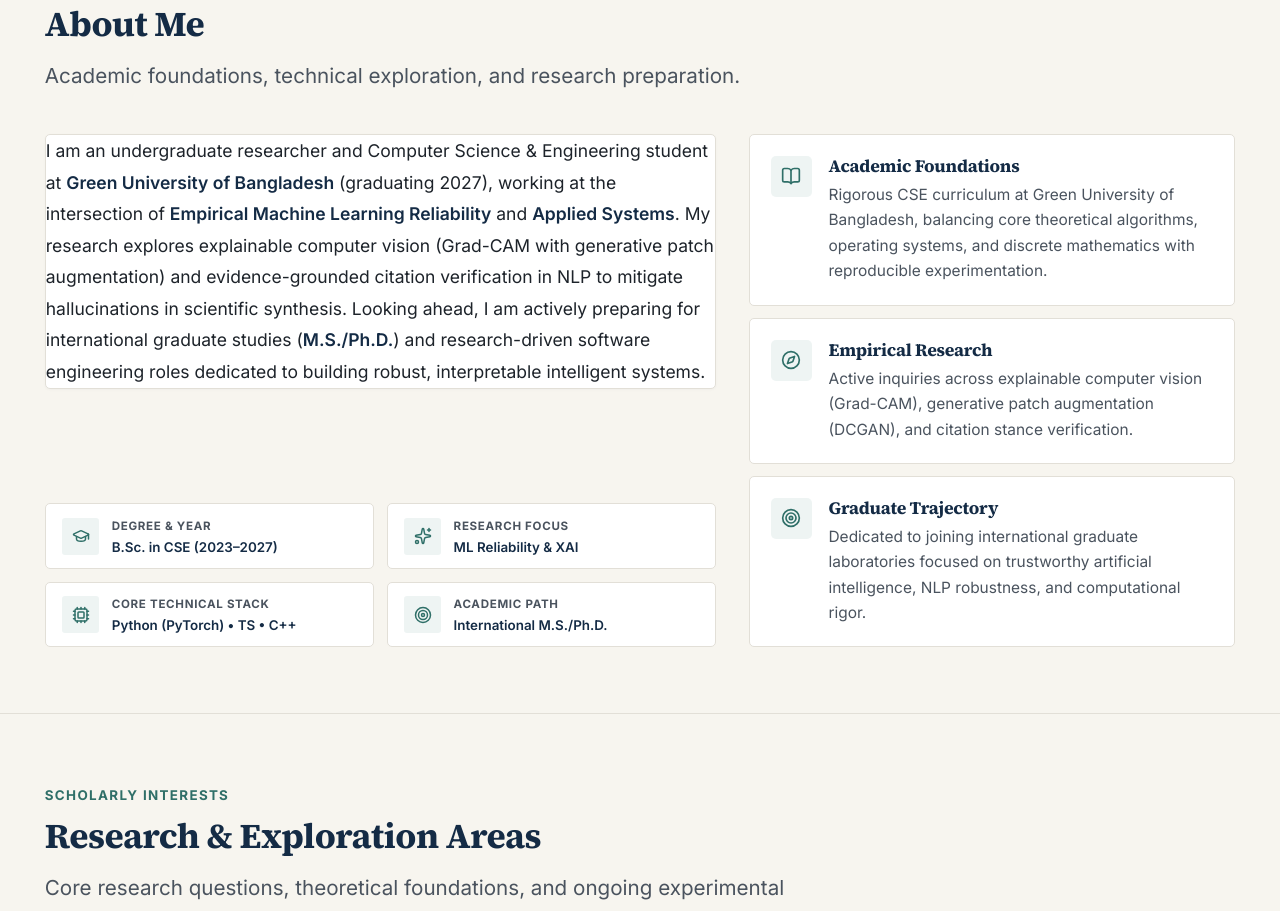
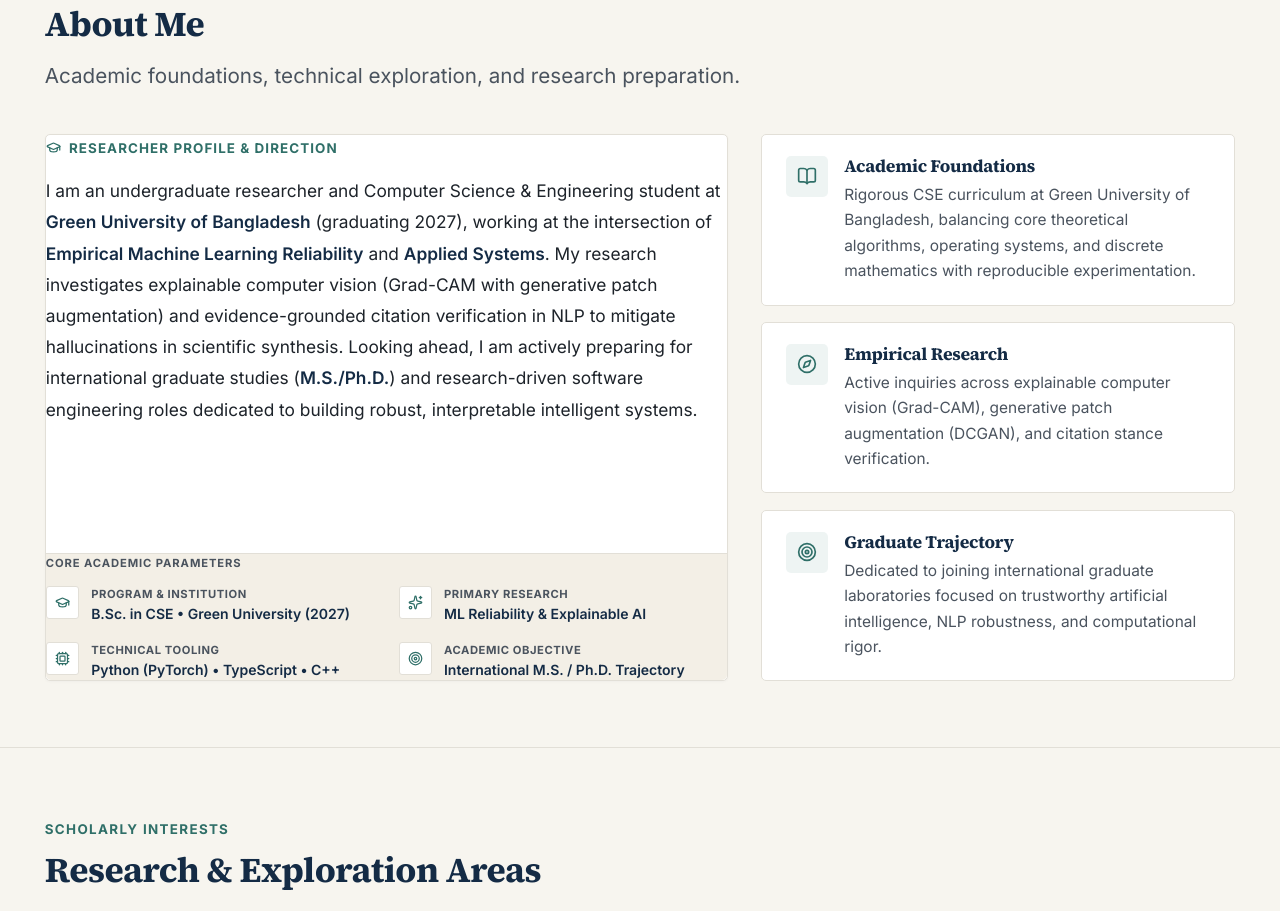
Before and after one commit to ekraislam/academic-portfolio, a React (Vite) app: page / in a window 1280 px wide. Shown: the part 900-1811 px from the top of the page. Built offline with nearby package versions, Linux system fonts and the light colour scheme.

Commit message:
feat: implement unified academic dossier card layout to eliminate gaps and achieve visual symmetry

```diff
--- a/src/sections/About.css
+++ b/src/sections/About.css
@@ -1,33 +1,50 @@
 /* ==========================================================================
-   About Section Styles
+   About Section Styles - Unified Academic Dossier
    ========================================================================== */
 
 .about-grid {
   display: grid;
-  grid-template-columns: 1.16fr 0.84fr;
+  grid-template-columns: 1.18fr 0.82fr;
   gap: var(--space-8);
   align-items: stretch;
 }
 
-.about-text-column {
+/* Left Column: Unified Academic Dossier Card */
+.about-dossier-card {
+  background-color: var(--color-white);
+  border: 1px solid var(--color-border);
+  border-radius: var(--radius-sm);
   display: flex;
   flex-direction: column;
   justify-content: space-between;
-  gap: var(--space-4);
+  box-shadow: 0 1px 3px rgba(20, 43, 69, 0.03);
+  transition: border-color var(--transition-fast);
 }
 
-.about-narrative-card {
-  background-color: var(--color-white);
-  border: 1px solid var(--color-border);
-  border-radius: var(--radius-sm);
-  padding: var(--space-6) var(--space-7);
-  box-shadow: 0 1px 3px rgba(20, 43, 69, 0.03);
+.about-dossier-card:hover {
+  border-color: var(--color-border-secondary);
+}
+
+.dossier-narrative {
+  padding: var(--space-7);
+}
+
+.dossier-eyebrow {
+  display: inline-flex;
+  align-items: center;
+  gap: var(--space-2);
+  font-size: var(--text-xs);
+  font-weight: 700;
+  text-transform: uppercase;
+  letter-spacing: 0.08em;
+  color: var(--color-teal);
+  margin-bottom: var(--space-4);
 }
 
 .about-lead-paragraph {
-  font-size: var(--text-base);
+  font-size: 1.05rem;
   color: var(--color-charcoal);
-  line-height: var(--leading-relaxed);
+  line-height: 1.8;
   margin: 0;
   text-align: left;
 }
@@ -37,78 +54,87 @@
   font-weight: 600;
 }
 
-/* Fast-Facts Highlights Grid */
-.about-highlights-grid {
+/* Integrated Parameters Section (Bottom half of the dossier) */
+.dossier-meta-section {
+  padding: var(--space-5) var(--space-7) var(--space-6);
+  background-color: var(--color-cream-subtle);
+  border-top: 1px solid var(--color-border);
+  border-bottom-left-radius: var(--radius-sm);
+  border-bottom-right-radius: var(--radius-sm);
+}
+
+.dossier-meta-heading {
+  display: block;
+  font-size: 0.68rem;
+  text-transform: uppercase;
+  font-weight: 700;
+  letter-spacing: 0.08em;
+  color: var(--color-charcoal-muted);
+  margin-bottom: var(--space-3);
+}
+
+.dossier-meta-grid {
   display: grid;
   grid-template-columns: repeat(2, 1fr);
+  gap: var(--space-4) var(--space-6);
+}
+
+.dossier-meta-item {
+  display: flex;
+  align-items: flex-start;
   gap: var(--space-3);
 }
 
-.about-highlight-card {
+.meta-icon-pill {
+  width: 2rem;
+  height: 2rem;
+  border-radius: var(--radius-xs);
   background-color: var(--color-white);
   border: 1px solid var(--color-border);
-  border-radius: var(--radius-sm);
-  padding: var(--space-3) var(--space-4);
-  display: flex;
-  align-items: center;
-  gap: var(--space-3);
-  transition: all var(--transition-fast);
-}
-
-.about-highlight-card:hover {
-  border-color: var(--color-border-secondary);
-  box-shadow: 0 2px 8px rgba(20, 43, 69, 0.04);
-}
-
-.highlight-icon-box {
-  width: 2.25rem;
-  height: 2.25rem;
-  border-radius: var(--radius-xs);
-  background-color: var(--color-teal-soft);
   color: var(--color-teal);
   display: flex;
   align-items: center;
   justify-content: center;
   flex-shrink: 0;
+  margin-top: 1px;
 }
 
-.highlight-info {
+.meta-text-block {
   display: flex;
   flex-direction: column;
   min-width: 0;
 }
 
-.highlight-label {
-  font-size: 0.7rem;
+.meta-label {
+  font-size: 0.68rem;
   text-transform: uppercase;
   font-weight: 700;
-  letter-spacing: 0.06em;
+  letter-spacing: 0.05em;
   color: var(--color-charcoal-muted);
   margin-bottom: 2px;
 }
 
-.highlight-value {
-  font-size: var(--text-xs);
+.meta-value {
+  font-size: 0.85rem;
   font-weight: 600;
   color: var(--color-navy);
   line-height: 1.35;
-  white-space: nowrap;
-  overflow: hidden;
-  text-overflow: ellipsis;
+  white-space: normal;
+  word-break: break-word;
 }
 
-/* Pillars Column */
+/* Right Column: 3 Pillars */
 .about-pillars-column {
   display: flex;
   flex-direction: column;
   justify-content: space-between;
-  gap: var(--space-3);
+  gap: var(--space-4);
 }
 
 .pillar-card {
   display: flex;
   gap: var(--space-4);
-  padding: var(--space-5);
+  padding: var(--space-5) var(--space-6);
   background-color: var(--color-white);
   border: 1px solid var(--color-border);
   border-radius: var(--radius-sm);
@@ -153,24 +179,25 @@
   margin: 0;
 }
 
-/* Responsive Breakpoints */
-@media (max-width: 960px) {
+/* Responsive */
+@media (max-width: 1024px) {
   .about-grid {
     grid-template-columns: 1fr;
     gap: var(--space-6);
   }
+}
 
-  .highlight-value {
-    white-space: normal;
+@media (max-width: 600px) {
+  .dossier-meta-grid {
+    grid-template-columns: 1fr;
+    gap: var(--space-3);
+  }
+
+  .dossier-narrative {
+    padding: var(--space-5);
+  }
+
+  .dossier-meta-section {
+    padding: var(--space-4) var(--space-5) var(--space-5);
   }
 }
-
-@media (max-width: 540px) {
-  .about-highlights-grid {
-    grid-template-columns: 1fr;
-  }
-
-  .about-narrative-card {
-    padding: var(--space-5);
-  }
-}
--- a/src/sections/About.tsx
+++ b/src/sections/About.tsx
@@ -16,61 +16,68 @@ export const About: React.FC = () => {
         />
 
         <div className="about-grid">
-          {/* Main Narrative & Fast Facts Column */}
-          <div className="about-text-column">
-            <div className="about-narrative-card">
+          {/* Left Column: Unified Academic Dossier Card */}
+          <div className="about-dossier-card">
+            <div className="dossier-narrative">
+              <div className="dossier-eyebrow">
+                <GraduationCap size={15} aria-hidden="true" />
+                <span>Researcher Profile &amp; Direction</span>
+              </div>
               <p className="about-lead-paragraph">
                 I am an undergraduate researcher and Computer Science &amp; Engineering student at{" "}
                 <strong>{profileData.institution}</strong> (graduating 2027), working at the intersection of{" "}
-                <strong>Empirical Machine Learning Reliability</strong> and <strong>Applied Systems</strong>. My research explores explainable computer vision (Grad-CAM with generative patch augmentation) and evidence-grounded citation verification in NLP to mitigate hallucinations in scientific synthesis. Looking ahead, I am actively preparing for international graduate studies (<strong>M.S./Ph.D.</strong>) and research-driven software engineering roles dedicated to building robust, interpretable intelligent systems.
+                <strong>Empirical Machine Learning Reliability</strong> and <strong>Applied Systems</strong>. My research investigates explainable computer vision (Grad-CAM with generative patch augmentation) and evidence-grounded citation verification in NLP to mitigate hallucinations in scientific synthesis. Looking ahead, I am actively preparing for international graduate studies (<strong>M.S./Ph.D.</strong>) and research-driven software engineering roles dedicated to building robust, interpretable intelligent systems.
               </p>
             </div>
 
-            {/* Fast-Facts Highlights Grid */}
-            <div className="about-highlights-grid">
-              <div className="about-highlight-card">
-                <div className="highlight-icon-box">
-                  <GraduationCap size={18} aria-hidden="true" />
+            {/* Integrated Parameters Bar (Seamlessly inside the same dossier card) */}
+            <div className="dossier-meta-section">
+              <span className="dossier-meta-heading">Core Academic Parameters</span>
+              <div className="dossier-meta-grid">
+                <div className="dossier-meta-item">
+                  <div className="meta-icon-pill">
+                    <GraduationCap size={15} aria-hidden="true" />
                   </div>
-                <div className="highlight-info">
-                  <span className="highlight-label">Degree &amp; Year</span>
-                  <span className="highlight-value">B.Sc. in CSE (2023–2027)</span>
+                  <div className="meta-text-block">
+                    <span className="meta-label">Program &amp; Institution</span>
+                    <span className="meta-value">B.Sc. in CSE • Green University (2027)</span>
                   </div>
                 </div>
 
-              <div className="about-highlight-card">
-                <div className="highlight-icon-box">
-                  <Sparkles size={18} aria-hidden="true" />
+                <div className="dossier-meta-item">
+                  <div className="meta-icon-pill">
+                    <Sparkles size={15} aria-hidden="true" />
                   </div>
-                <div className="highlight-info">
-                  <span className="highlight-label">Research Focus</span>
-                  <span className="highlight-value">ML Reliability &amp; XAI</span>
+                  <div className="meta-text-block">
+                    <span className="meta-label">Primary Research</span>
+                    <span className="meta-value">ML Reliability &amp; Explainable AI</span>
                   </div>
                 </div>
 
-              <div className="about-highlight-card">
-                <div className="highlight-icon-box">
-                  <Cpu size={18} aria-hidden="true" />
+                <div className="dossier-meta-item">
+                  <div className="meta-icon-pill">
+                    <Cpu size={15} aria-hidden="true" />
                   </div>
-                <div className="highlight-info">
-                  <span className="highlight-label">Core Technical Stack</span>
-                  <span className="highlight-value">Python (PyTorch) • TS • C++</span>
+                  <div className="meta-text-block">
+                    <span className="meta-label">Technical Tooling</span>
+                    <span className="meta-value">Python (PyTorch) • TypeScript • C++</span>
                   </div>
                 </div>
 
-              <div className="about-highlight-card">
-                <div className="highlight-icon-box">
-                  <Target size={18} aria-hidden="true" />
+                <div className="dossier-meta-item">
+                  <div className="meta-icon-pill">
+                    <Target size={15} aria-hidden="true" />
                   </div>
-                <div className="highlight-info">
-                  <span className="highlight-label">Academic Path</span>
-                  <span className="highlight-value">International M.S./Ph.D.</span>
+                  <div className="meta-text-block">
+                    <span className="meta-label">Academic Objective</span>
+                    <span className="meta-value">International M.S. / Ph.D. Trajectory</span>
+                  </div>
                 </div>
               </div>
             </div>
           </div>
 
-          {/* Pillars Card Column */}
+          {/* Right Column: 3 Balanced Pillars */}
           <div className="about-pillars-column">
             <div className="pillar-card">
               <div className="pillar-icon-box">
```
Lines whose indentation alone changed are shown as unchanged.
